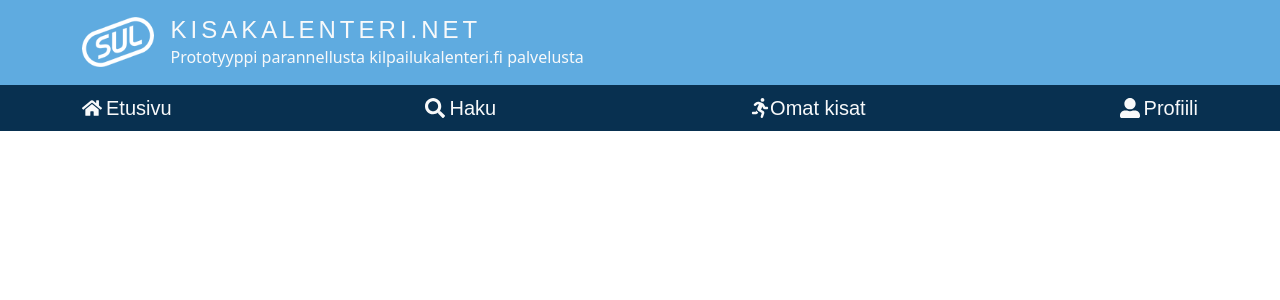
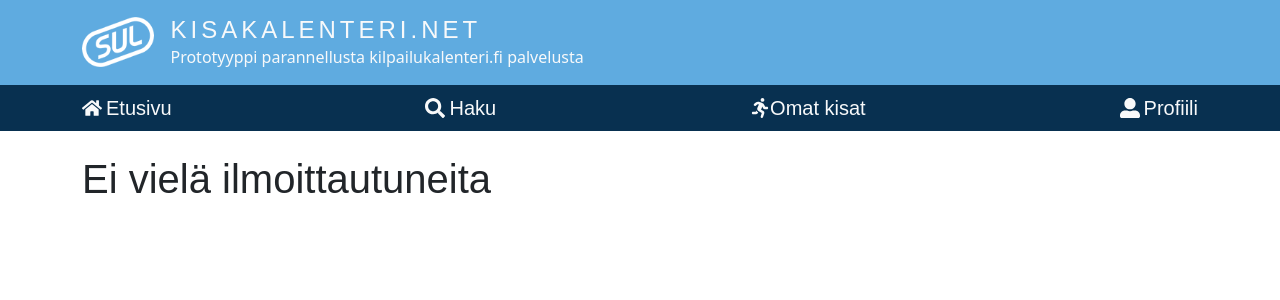
Before and after one commit to Weiggonen/kilpailulaneteri-react, a React (Create React App) app: page /competition/signins/1 in a window 1280 px wide. Shown: the top 300 px of the page. Built offline with nearby package versions, Linux system fonts and the light colour scheme.

Commit message:
proto type4

```diff
--- a/public/index.html
+++ b/public/index.html
@@ -24,7 +24,7 @@
       work correctly both with client-side routing and a non-root public URL.
       Learn how to configure a non-root public URL by running `npm run build`.
     -->
-    <title>React App</title>
+    <title>Kisakalenteri</title>
   </head>
   <body>
     <noscript>You need to enable JavaScript to run this app.</noscript>
--- a/src/pages/compSignIns.jsx
+++ b/src/pages/compSignIns.jsx
@@ -18,9 +18,25 @@ const CompSignIns = () => {
     setSignIns(foundSignIns);
   }, [id]);
 
+  // Check if any event has sign-ins
+  const anyEventHasSignIns =
+    competition &&
+    signIns &&
+    Object.keys(competition.categoriesEvents).some((gender) =>
+      competition.categoriesEvents[gender].some((event) => {
+        const eventSignIns = signIns.filter(
+          (signIn) =>
+            signIn.laji === event &&
+            (signIn.sukupuoli === "male" ? "men" : "women") === gender
+        );
+        return eventSignIns.length > 0;
+      })
+    );
+
   return (
     <div>
-      {competition &&
+      {anyEventHasSignIns ? (
+        competition &&
         Object.keys(competition.categoriesEvents).map((gender) =>
           competition.categoriesEvents[gender].map((event) => {
             const eventSignIns = signIns.filter(
@@ -28,7 +44,8 @@ const CompSignIns = () => {
                 signIn.laji === event &&
                 (signIn.sukupuoli === "male" ? "men" : "women") === gender
             );
-            return eventSignIns.length > 0 ? (
+            if (eventSignIns.length > 0) {
+              return (
                 <div key={event}>
                   <h3>{`${
                     gender === "men" ? "Miesten" : "Naisten"
@@ -56,8 +73,13 @@ const CompSignIns = () => {
                     </tbody>
                   </table>
                 </div>
-            ) : null;
+              );
+            }
+            return null;
           })
+        )
+      ) : (
+        <h1>Ei vielä ilmoittautuneita</h1>
       )}
     </div>
   );
```
Also changed, not shown: 1 other file (tests, documents, lock files or other folders). Lines whose indentation alone changed are shown as unchanged.
